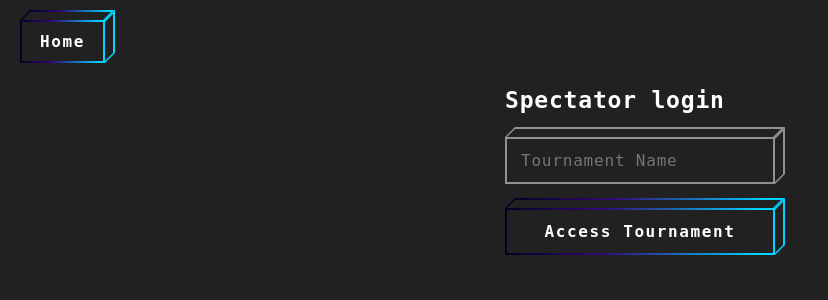
After one commit to C0de-Emperor/Projet_Info, a Flask app: page /spectatorLogin in a window 1280 px wide. The commit adds this page. Shown: the top 300 px of the page, without its empty margins (0-828 px from the left). Run offline with Flask 3, Linux system fonts and the light colour scheme.

Commit message:
spectator working !!!

```diff
--- a/app.py
+++ b/app.py
@@ -1,5 +1,5 @@
 from flask import Flask, render_template, request, redirect, url_for
-from pythonScripts import loginManager as lg
+from pythonScripts import loginManager as lm
 from pythonScripts import dbManager as dbm
 
 app = Flask(__name__)
@@ -21,8 +21,8 @@ def OrgaLogin():
         if password == "" :
             return render_template('orgaLogin.html', error="Password is empty")
 
-        if lg.IsLoginCorrect(databaseId, password):
-            return render_template("createTournament.html", parametersList=lg.GetParamatersList(databaseId), isCreating=False)
+        if lm.IsLoginCorrect(databaseId, password):
+            return render_template("createTournament.html", parametersList=lm.GetParamatersList(databaseId), isCreating=False)
         else:
             return render_template('orgaLogin.html', error="Identifiants invalides.")
     return render_template('orgaLogin.html')
@@ -33,7 +33,7 @@ def CreateTournament():
     tournamentList = []
     if request.method == 'POST':
         tournamentDict = {}
-        inputsNameList = ["sport", "matchDuration", "teamSize", "availableSportFields", "algorithm", "maxTeamNumber", "teamSelectionMethod", "points", "refereePassword"]
+        inputsNameList = ["sport", "matchDuration", "teamSize", "availableSportFields", "almorithm", "maxTeamNumber", "teamSelectionMethod", "points", "refereePassword"]
 
         for k in inputsNameList:
             tournamentDict[k] = request.form.get(k)
@@ -64,11 +64,11 @@ def CreateTournament():
             dbm.WriteTournamentParameters(tournamentName, tournamentDict)
             return render_template("orgaLogin.html", error="Tournament successfully modified")
 
-        if not lg.IsUniqueId(tournamentName):
+        if not lm.IsUniqueId(tournamentName):
             return render_template('createTournament.html', error="Id already taken", parametersList=tournamentList, isCreating=True)   #log
 
 
-        lg.AddNewLogin(tournamentName, password)
+        lm.AddNewLogin(tournamentName, password)
         dbm.CreateTournament(tournamentName, tournamentDict)
 
         return render_template("orgaLogin.html", error="Tournament successfully created")
@@ -94,11 +94,11 @@ def CreateTeam():
         if teamList[0] == "":
             return render_template("createTeam.html", error="Tournament name is empty", n=n, parametersList=teamList, teamMembers=teamMembers, isCreating=True)
 
-        if not lg.IsExistingTournament(teamList[0]):
+        if not lm.IsExistingTournament(teamList[0]):
             return render_template("createTeam.html", error="Invalid Tournament Name", n=n, parametersList=teamList, teamMembers=teamMembers, isCreating=True)
 
         try:
-            n = int(lg.GetParamatersList(teamList[0])[2])
+            n = int(lm.GetParamatersList(teamList[0])[2])
         except:
             return render_template("createTeam.html", error="Erreur en récupérant la taille d'équipe", n=n, parametersList=teamList, teamMembers=teamMembers, isCreating=True)
 
@@ -117,7 +117,7 @@ def CreateTeam():
             if member[0] == "" or member[1] == "":
                 return render_template("createTeam.html", error="A member is empty", n=n, parametersList=teamList, teamMembers=teamMembers, isCreating=True)
 
-        if not lg.IsUniqueTeamId(teamList[1], teamList[0]):
+        if not lm.IsUniqueTeamId(teamList[1], teamList[0]):
             return render_template("createTeam.html", error="Team Name Already Exists", n=n, parametersList=teamList, teamMembers=teamMembers, isCreating=True)
 
         dbm.AddTeam(teamList[0], teamList[1], teamMembers, 0)
@@ -143,7 +143,7 @@ def ChiefTeamLogin ():
             if value == "":
                 return render_template("chiefTeamLogin.html", error= key + " is empty", parametersList=teamList)
 
-        if not lg.IsExistingTournament(teamDict["tournamentName"]):
+        if not lm.IsExistingTournament(teamDict["tournamentName"]):
             return render_template("chiefTeamLogin.html", error= "Invalid Tournament Name", parametersList=teamList)
 
         dbPath = "databases/tournament" + teamDict["refereePassword"] + "Database.db"
@@ -167,7 +167,7 @@ def RefereeLogin ():
         if refereePassword == "":
             return render_template("refereeLogin.html", error= "refereePassword is empty", tournamentName=tournamentName)
 
-        if lg.GetParamatersList(tournamentName)[8] == refereePassword:
+        if lm.GetParamatersList(tournamentName)[8] == refereePassword:
             currentMatchesList = dbm.GetMatches(tournamentName)
             return render_template("referee.html", parametersList=[tournamentName], matchesList=currentMatchesList)
 
@@ -208,5 +208,30 @@ def Referee():
 
     return render_template("referee.html")
 
+
+@app.route("/spectatorLogin", methods=["GET", "POST"])
+def spectatorLogin():
+    if request.method == "POST":
+        tournamentName=request.form.get("tournamentName")
+        if lm.IsExistingTournament(tournamentName):
+            return render_template("spectator.html", parametersList=[tournamentName], matchesList=dbm.GetMatches(tournamentName))
+        else:
+            return render_template("spectatorLogin.html", error="unvalid tournament name")
+    return render_template("spectatorLogin.html")
+
+
+@app.route("/spectator", methods=["GET", "POST"])
+def Spectator():
+    spectatorList=[]
+    if request.method == "POST":
+        spectatorList.append(request.form.get("tournamentName"))
+        spectatorList.append(request.form.get("matchButton"))
+
+        print(request.form.get("tournamentName"))
+
+        return render_template("spectator.html", parametersList=spectatorList, points=dbm.GetPoints(spectatorList[0], spectatorList[1]))
+    return render_template("spectator.html")
+
+
 if __name__ == '__main__':
     app.run(debug=True)
--- a/pythonScripts/dbManager.py
+++ b/pythonScripts/dbManager.py
@@ -1,11 +1,11 @@
-import sqlite3
+import sqlite3, datetime
 
 createDatabaseInstructions = [
         "CREATE TABLE teams (teamName VARCHAR(50) PRIMARY KEY, teamPassword VARCHAR(20));",
         "CREATE TABLE players (playerId AUTOINCREMENT INTEGER PRIMARY KEY, playerName VARCHAR(50), playerFirstName VARCHAR(20), playerTeam VARCHAR(50) REFERENCES teams(teamName), isTeamChief BOOLEAN);",
         "CREATE TABLE fields (fieldName VARCHAR(50) PRIMARY KEY);",
         "CREATE TABLE matches (matchId INTEGER PRIMARY KEY AUTOINCREMENT, matchDate DATETIME, matchFieldName VARCHAR(50) REFERENCES fields(fieldId), team1Name VARCHAR(50) REFERENCES teams(teamName), team2Name VARCHAR(50) REFERENCES teams(teamName))",
-        "CREATE TABLE points (pointId INTEGER PRIMARY KEY AUTOINCREMENT, matchId INTEGER REFERENCES matches(matchId), playerId INTEGER REFERENCES players(playerId), numberOfPoints INTEGER, team1Scored BOOLEAN);"
+        "CREATE TABLE points (pointId INTEGER PRIMARY KEY AUTOINCREMENT, matchId INTEGER REFERENCES matches(matchId), playerId INTEGER REFERENCES players(playerId), numberOfPoints INTEGER, team1Scored BOOLEAN, dateOfPointSubmit DATETIME);"
     ]
 
 def WriteTournamentParameters(tournamentName, tournamentDict):
@@ -101,7 +101,7 @@ def AddPoint(tournamentName, matchId, playerId, numberOfPoints, team1Scored):
     connexion = sqlite3.connect("databases/tournament"+tournamentName+"Database.db")
     cursor = connexion.cursor()
 
-    cursor.execute("INSERT INTO points(matchId, playerId, numberOfPoints, team1Scored) VALUES (?, ?, ?, ?)", (matchId, playerId, numberOfPoints, team1Scored))
+    cursor.execute("INSERT INTO points(matchId, playerId, numberOfPoints, team1Scored) VALUES (?, ?, ?, ?, ?)", (matchId, playerId, numberOfPoints, team1Scored, datetime.datetime))
     connexion.commit()
 
     connexion.close()
@@ -160,3 +160,24 @@ def GetTeamPlayers(tournamentName, teamName):
     connexion.close()
 
     return playersList
+
+def GetPoints(tournamentName, matchId):
+    connexion = sqlite3.connect("databases/tournament"+tournamentName+"Database.db")
+    cursor = connexion.cursor()
+
+    cursor.execute("SELECT * FROM points WHERE matchId = ?", (matchId, ))
+    pointsList = cursor.fetchall()
+
+    newPointsList=[]
+    for k in pointsList:
+        cursor.execute("SELECT playerName, playerFirstName FROM players WHERE playerId=?;", (k[2],))
+        playerInfos=cursor.fetchone()
+
+        cursor.execute("SELECT team1Name, team2Name FROM matches WHERE matchId = ?", (matchId, ))
+        teamsNames=cursor.fetchall()
+
+        newPointsList.append(list(playerInfos)+[k[3], teamsNames[0][not(k[4])], k[5]])
+
+    connexion.close()
+
+    return newPointsList
--- a/templates/index.html
+++ b/templates/index.html
@@ -34,7 +34,7 @@
     </button>
   </form>
 
-  <form class="form index-form" autocomplete="off" action='/spectator' method="GET" >
+  <form class="form index-form" autocomplete="off" action='/spectatorLogin' method="GET" >
     <button class="btn block-cube block-cube-hover" type="submit">
       <div class="bg-top"><div class="bg-inner"></div></div>
       <div class="bg-right"><div class="bg-inner"></div></div>
--- /dev/null
+++ b/templates/spectatorLogin.html
@@ -0,0 +1,33 @@
+{% extends 'base.html' %}
+
+{% block head %}
+<title>Login</title>
+{% endblock %}
+
+
+{% block body %}
+<form class="form" autocomplete="off" action='/spectatorLogin' method="POST" >
+  <div class="control">
+    <h1> Spectator login </h1>
+  </div>
+
+  {% if error %}
+      <p style="color: red;">{{ error }}</p>
+  {% endif %}
+
+  <div class="control block-cube block-input">
+    <input type="text" name="tournamentName" placeholder="Tournament Name">
+    <div class="bg-top"><div class="bg-inner"></div></div>
+    <div class="bg-right"><div class="bg-inner"></div></div>
+    <div class="bg"><div class="bg-inner"></div></div>
+  </div>
+
+  <button class="btn block-cube block-cube-hover" type="submit">
+    <div class="bg-top"><div class="bg-inner"></div></div>
+    <div class="bg-right"><div class="bg-inner"></div></div>
+    <div class="bg"><div class="bg-inner"></div></div>
+    <span class="text">Access Tournament</span>
+  </button>
+
+</form>
+{% endblock %}
```
Also changed, not shown: templates/spectator.html (added, +48 -0 lines), databases/[tournamentDatabase].db (added), databases/tournamentDatabase.db (deleted), databases/tournamenttournamentNameDatabase.db (added), databases/tournamenttournoiBasketDatabase.db.
